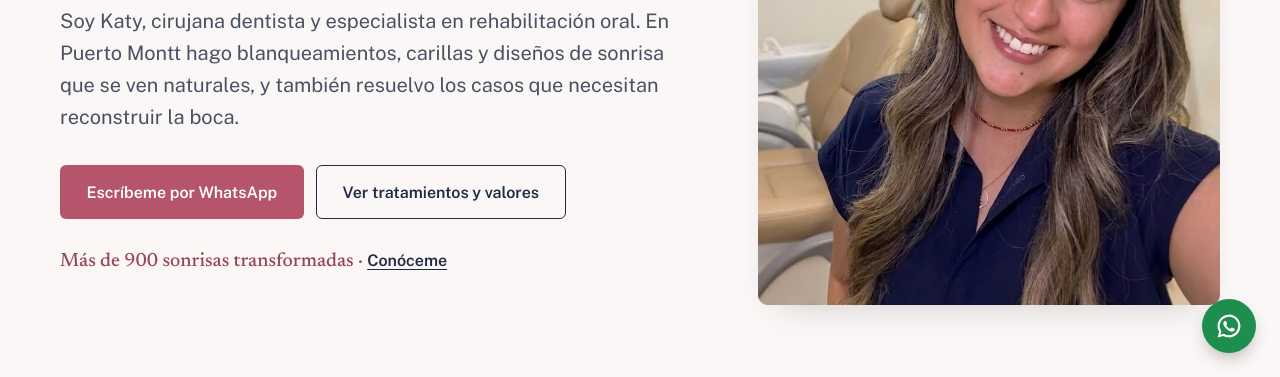
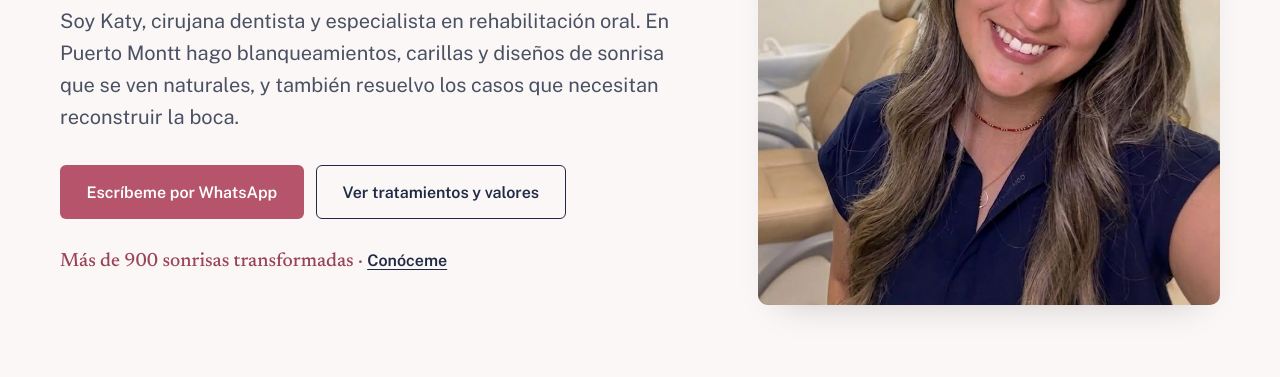
Before and after one commit to agustinespejobenavente-eng/dra-katy-espejo-web, a plain HTML site: page index.html in a window 1280 px wide. Shown: the part 423-800 px from the top of the page. Drawn offline with Linux system fonts and the light colour scheme.

Commit message:
Quitar botón flotante de WhatsApp; barra inferior hasta 860 px
WhatsApp queda una sola vez: en la cabecera en escritorio y en la barra
inferior en celular y tablet, sin el hueco entre 761 y 860 px.

Co-Authored-By: Claude Opus 5.5 <noreply@anthropic.com>

```diff
--- a/index.html
+++ b/index.html
@@ -545,7 +545,7 @@
     </div>
   </footer>
 
-  <!-- Acciones rápidas: barra inferior en móvil (aparece al pasar el inicio), WhatsApp flotante en escritorio -->
+  <!-- Acciones rápidas: barra inferior en móvil (aparece al pasar el inicio). En escritorio, WhatsApp está en la cabecera -->
   <nav class="quick-bar" id="quick-bar" aria-label="Acciones rápidas">
     <a href="tel:+56953253615">
       <svg viewBox="0 0 24 24" aria-hidden="true"><path d="M5 4h4l2 5-2.5 1.5a11 11 0 0 0 5 5L15 13l5 2v4a2 2 0 0 1-2 2A16 16 0 0 1 3 6a2 2 0 0 1 2-2z"/></svg>
@@ -557,8 +557,5 @@
     </a>
     <a class="quick-primary" href="https://wa.me/56953253615?text=Hola%20Dra.%20Katy%2C%20quiero%20agendar%20una%20evaluaci%C3%B3n" target="_blank" rel="noopener">WhatsApp<span class="sr-only"> (se abre en otra pestaña)</span></a>
   </nav>
-  <a class="whatsapp" href="https://wa.me/56953253615?text=Hola%20Dra.%20Katy%2C%20quiero%20agendar%20una%20evaluaci%C3%B3n" target="_blank" rel="noopener" aria-label="Escribir por WhatsApp (se abre en otra pestaña)">
-    <svg viewBox="0 0 32 32" aria-hidden="true"><path d="M16 3a13 13 0 0 0-11.2 19.6L3 29l6.6-1.7A13 13 0 1 0 16 3zm0 23.6a10.6 10.6 0 0 1-5.4-1.5l-.4-.2-3.9 1 1-3.8-.3-.4A10.6 10.6 0 1 1 16 26.6zm5.8-7.9c-.3-.2-1.9-.9-2.2-1s-.5-.2-.7.2-.8 1-1 1.2-.4.2-.7.1a8.7 8.7 0 0 1-4.3-3.8c-.3-.6.3-.5.9-1.7.1-.2 0-.4 0-.5l-1-2.4c-.3-.6-.5-.5-.7-.5h-.6a1.2 1.2 0 0 0-.9.4 3.6 3.6 0 0 0-1.1 2.7 6.3 6.3 0 0 0 1.3 3.3 14.4 14.4 0 0 0 5.5 4.9c2 .9 2.8.9 3.9.8a3.3 3.3 0 0 0 2.2-1.5 2.7 2.7 0 0 0 .2-1.5c-.1-.2-.3-.3-.6-.4z"/></svg>
-  </a>
 </body>
 </html>
--- a/styles.css
+++ b/styles.css
@@ -389,15 +389,7 @@ h1 { font-size: clamp(2.6rem, 6.2vw, 4.4rem); max-width: 17ch; }
 
 /* ---------- Acciones rápidas ---------- */
 .quick-bar { display: none; }
-.whatsapp {
-  position: fixed; right: 1.5rem; bottom: 1.5rem; z-index: 60; display: grid; place-items: center;
-  width: 54px; height: 54px; border-radius: 50%; background: #1E8E4E; color: #fff;
-  box-shadow: 0 8px 20px -8px rgba(0, 0, 0, .45); transition: transform .2s var(--ease);
-}
-.whatsapp:hover { transform: translateY(-2px); }
-.whatsapp svg { width: 28px; height: 28px; fill: currentColor; }
-@media (max-width: 760px) {
-  .whatsapp { display: none; }
+@media (max-width: 860px) {   /* mismo corte en que la cabecera oculta su botón de WhatsApp */
   .quick-bar {
     position: fixed; left: 0; right: 0; bottom: 0; z-index: 60; display: grid; grid-template-columns: 1fr 1fr 1.2fr;
     gap: .5rem; padding: .6rem .75rem calc(.6rem + env(safe-area-inset-bottom));
```
